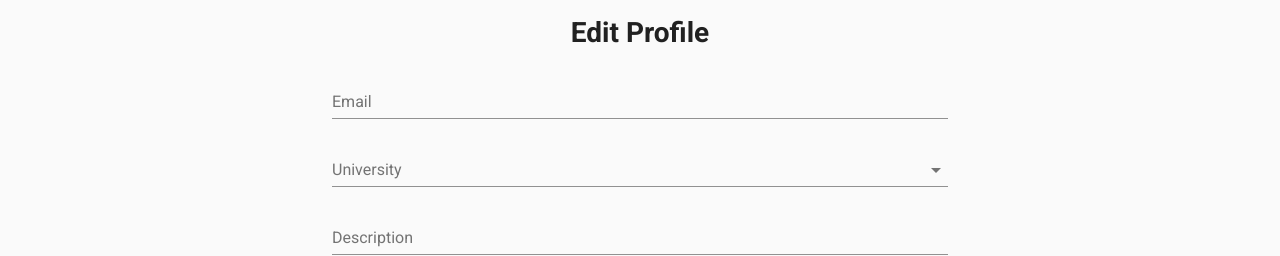
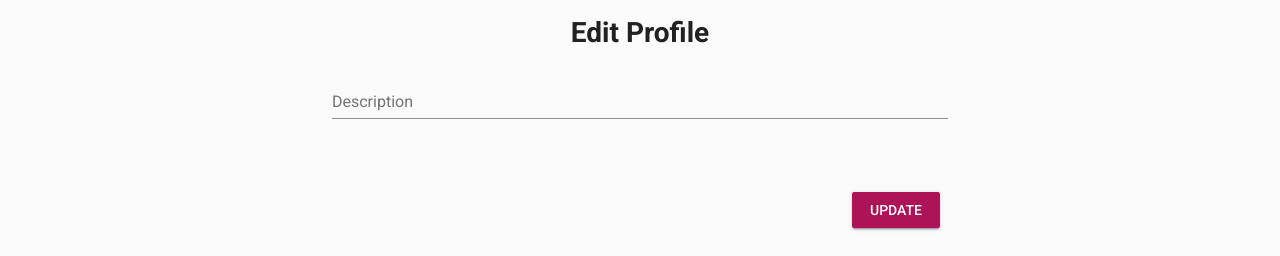
Before and after one commit to Magurolab/Hackaton2, a Vue app: page /edit-profile in a window 1280 px wide. Shown: the part 156-412 px from the top of the page. Built offline with nearby package versions, Linux system fonts and the light colour scheme; no server answers; the database is empty; sample sign-in values are in the browser's storage.

Commit message:
change edit profile

```diff
--- a/src/components/EditProfile.vue
+++ b/src/components/EditProfile.vue
@@ -11,25 +11,6 @@
             <v-alert type="error" dismissible v-model="alert">
               {{ error }}
             </v-alert>
-          </v-flex>
-          <v-flex>
-            <v-text-field
-              name="email"
-              label="Email"
-              id="email"
-              type="email"
-              v-model="email"
-              ></v-text-field>
-          </v-flex>
-          <v-flex xs6>
-            <v-select
-              name="university"
-              label="University"
-              id="university"
-              :items="colleges"
-              single-line
-              v-model="university"
-            ></v-select>
           </v-flex>
           <v-flex>
             <v-text-field
@@ -54,9 +35,7 @@
   export default {
     data () {
       return {
-        email: '',
         description: '',
-        university: '',
         colleges: [
           'Mahidol University', 'Kasetsart University', 'Chulalongkorn University', 'Thammasat University',
           'Chiang Mai University', 'Prince of Songkla University', 'Khon Kaen University',
@@ -67,7 +46,7 @@
     },
     methods: {
       userEdit () {
-        this.$store.dispatch('userEdit', { email: this.email, description: this.description, university: this.university })
+        this.$store.dispatch('userEdit', { description: this.description })
       }
     },
     computed: {
--- a/src/store/index.js
+++ b/src/store/index.js
@@ -101,11 +101,9 @@ export const store = new Vuex.Store({
     },
     // rewritten needed.
     userEdit ({commit}, payload) {
-      console.log('hello world!!!!!')
       commit('setLoading', true)
       var newData = {
         description: payload.description,
-        university: payload.university
       }
       // var newPostKey = firebase.database().ref().child('Users').push().key
       var updates = {}
```
